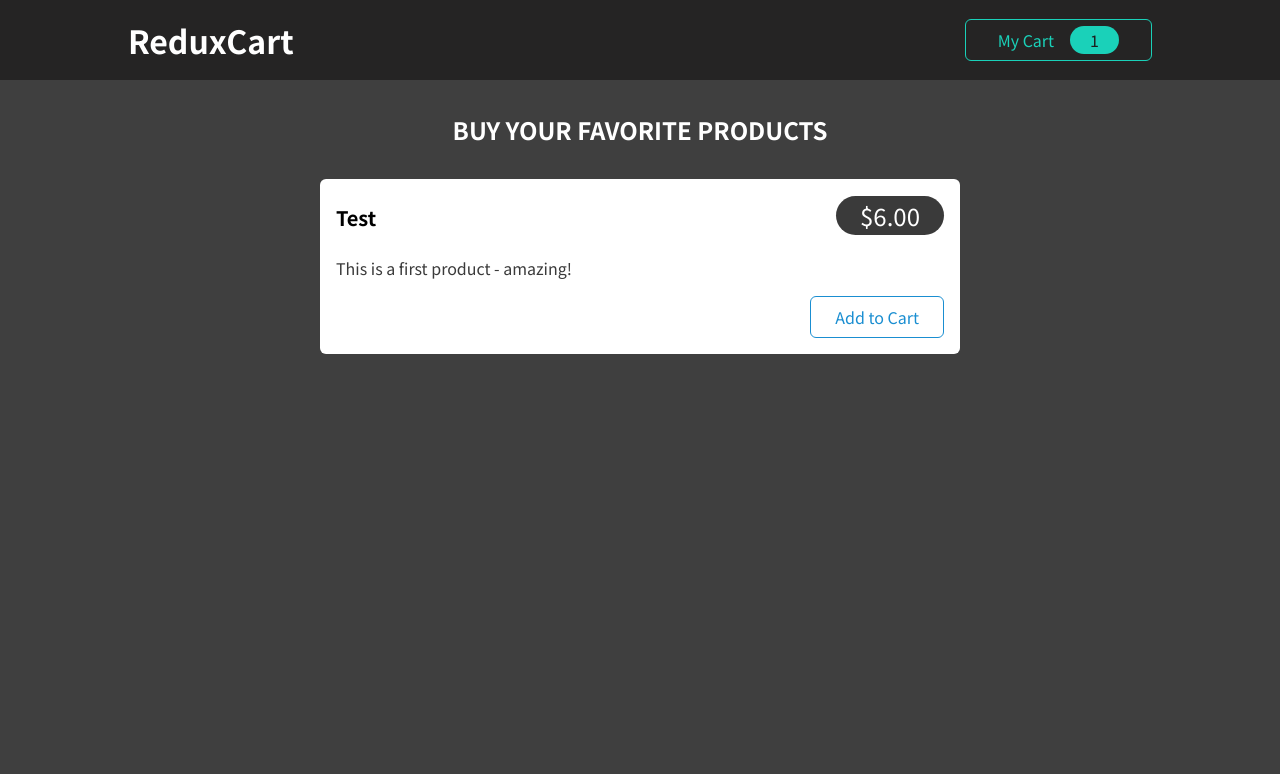
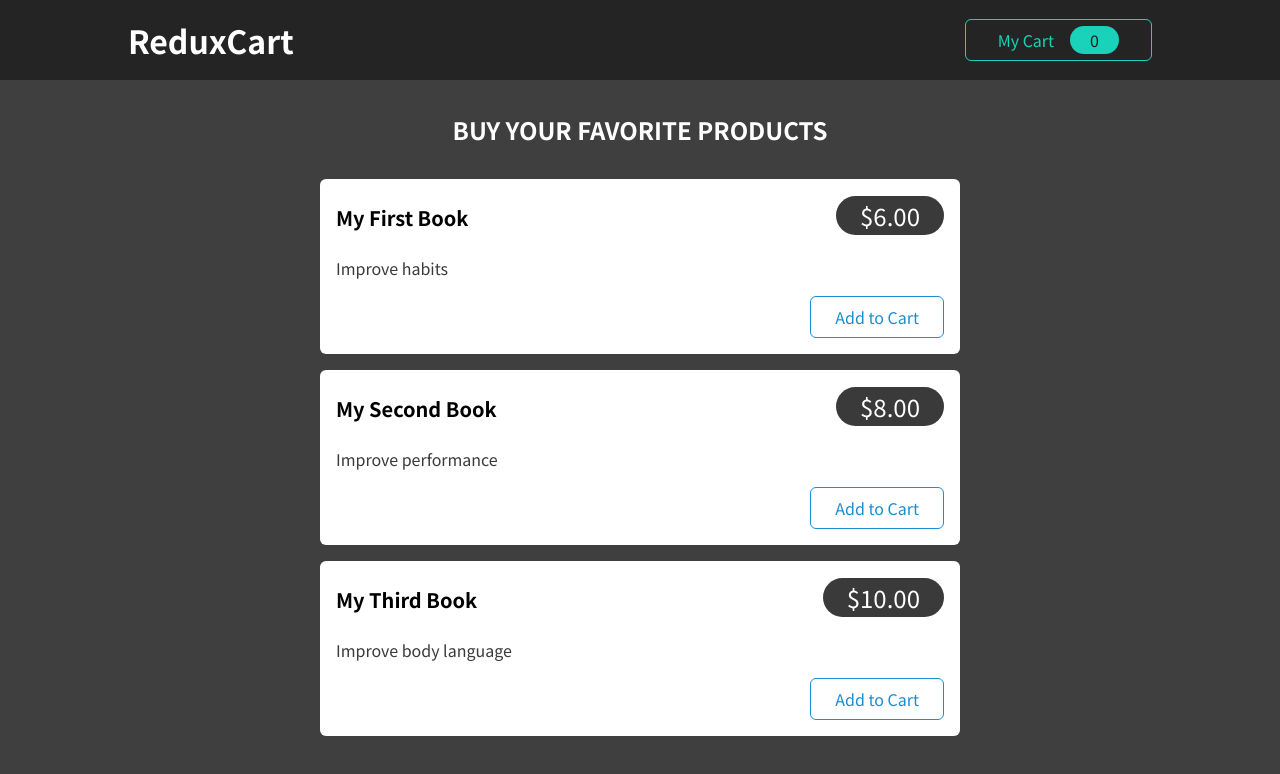
Before and after one commit to iamharie/Advance-redux, a React (Create React App) app: page / in a window 1280 px wide. Shown: the top 774 px of the page. Built offline with nearby package versions, Linux system fonts and the light colour scheme.

Commit message:
Utilized redux in product and protuctItem components to add the items to cart

```diff
--- a/src/components/Cart/CartButton.js
+++ b/src/components/Cart/CartButton.js
@@ -1,10 +1,11 @@
-import { useDispatch } from "react-redux";
+import { useDispatch, useSelector } from "react-redux";
 import { uiActions } from "../../store/ui-slice";
 
 import classes from "./CartButton.module.css";
 
 const CartButton = (props) => {
   const dispatch = useDispatch();
+  const cartQuantity = useSelector((state) => state.cart.totalQuantity);
 
   const toggleCartHandler = () => {
     dispatch(uiActions.toggle());
@@ -12,7 +13,7 @@ const CartButton = (props) => {
   return (
     <button className={classes.button} onClick={toggleCartHandler}>
       <span>My Cart</span>
-      <span className={classes.badge}>1</span>
+      <span className={classes.badge}>{cartQuantity}</span>
     </button>
   );
 };
--- a/src/components/Shop/ProductItem.js
+++ b/src/components/Shop/ProductItem.js
@@ -1,8 +1,15 @@
-import Card from '../UI/Card';
-import classes from './ProductItem.module.css';
+import { useDispatch } from "react-redux";
+import { cartActions } from "../../store/cart-slice.js";
+import Card from "../UI/Card";
+import classes from "./ProductItem.module.css";
 
 const ProductItem = (props) => {
-  const { title, price, description } = props;
+  const { title, price, description, id } = props;
+  const dispatch = useDispatch();
+
+  function addToCartHandler() {
+    dispatch(cartActions.addItemToCart({ id, title, price }));
+  }
 
   return (
     <li className={classes.item}>
@@ -13,7 +20,7 @@ const ProductItem = (props) => {
         </header>
         <p>{description}</p>
         <div className={classes.actions}>
-          <button>Add to Cart</button>
+          <button onClick={addToCartHandler}>Add to Cart</button>
         </div>
       </Card>
     </li>
--- a/src/components/Shop/Products.js
+++ b/src/components/Shop/Products.js
@@ -1,16 +1,36 @@
-import ProductItem from './ProductItem';
-import classes from './Products.module.css';
+import ProductItem from "./ProductItem";
+import classes from "./Products.module.css";
+
+const DUMMY_PRODUCTS = [
+  { id: "p1", price: 6, title: "My First Book", description: "Improve habits" },
+  {
+    id: "p2",
+    price: 8,
+    title: "My Second Book",
+    description: "Improve performance",
+  },
+  {
+    id: "p3",
+    price: 10,
+    title: "My Third Book",
+    description: "Improve body language",
+  },
+];
 
 const Products = (props) => {
   return (
     <section className={classes.products}>
       <h2>Buy your favorite products</h2>
       <ul>
-        <ProductItem
-          title='Test'
-          price={6}
-          description='This is a first product - amazing!'
-        />
+        {DUMMY_PRODUCTS.map((product) => (
+          <ProductItem
+            key={product.id}
+            id={product.id}
+            title={product.title}
+            price={product.price}
+            description={product.description}
+          />
+        ))}
       </ul>
     </section>
   );
--- a/src/store/cart-slice.js
+++ b/src/store/cart-slice.js
@@ -12,6 +12,7 @@ const cartSlice = createSlice({
     addItemToCart(state, action) {
       const newItem = action.payload;
       const existingItem = state.items.find((item) => item.id === newItem.id);
+      state.totalQuantity++;
 
       if (!existingItem) {
         state.items.push({
@@ -29,6 +30,7 @@ const cartSlice = createSlice({
     removeItemFromCart(state, action) {
       const id = action.payload;
       const existingItem = state.items.find((item) => item.id === id);
+      state.totalQuantity--;
       if (existingItem.quantity === 1) {
         state.items = state.items.filter((item) => item.id !== id);
       } else {
```
